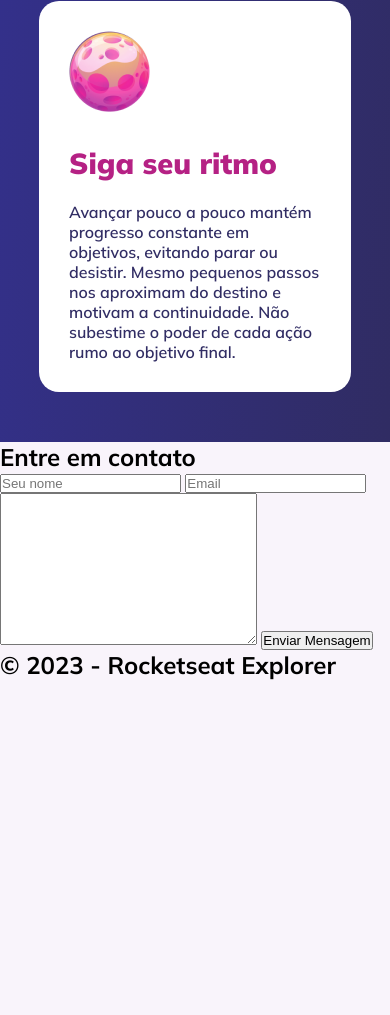
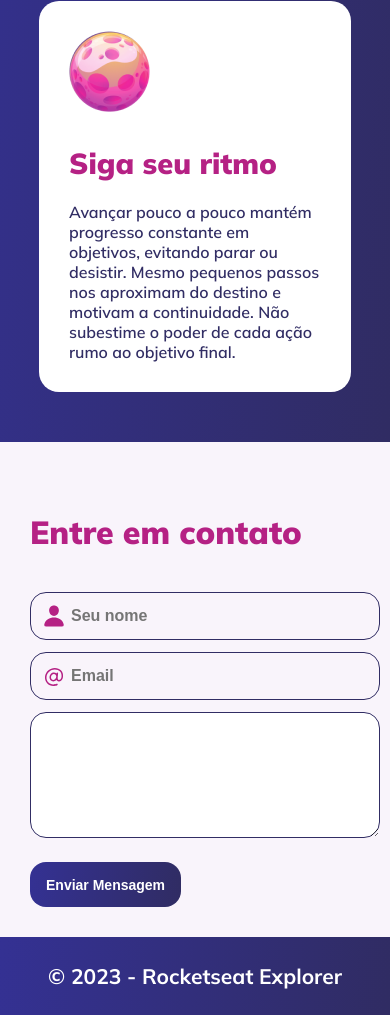
Before and after one commit to m3nininho/intensivao-rocketseat-explorer, a plain HTML site: page explore-sem-limites/index.html in a window 390 px wide. Shown: the part 1529-2544 px from the top of the page. Before the commit the page ends 2209 px from the top, so only its background shows below. Drawn offline with Linux system fonts and the light colour scheme.

Commit message:
Finalizado o estilo mobile do projeto Explore Sem Limites

```diff
--- a/explore-sem-limites/index.html
+++ b/explore-sem-limites/index.html
@@ -79,8 +79,8 @@
 
           <textarea id="" cols="30" rows="10"></textarea>
 
-          <button>Enviar Mensagem</button>
         </form>
+        <button>Enviar Mensagem</button>
       </section>
 
       <footer>
--- a/explore-sem-limites/style/style.css
+++ b/explore-sem-limites/style/style.css
@@ -8,9 +8,11 @@
 
   --ff-aplication: "Mulish", sans-serif;
 
+  --bg-body: #fff;
+
+  --bg-app: #f9f4fb;
   --fc-h1-header: #b52184;
   --fc-p-header: #312d64;
-  --bg-body: #f9f4fb;
 
   --bg-main: linear-gradient(96.21deg, #343193 0%, #302c63 99.68%);
   --fc-h2-main: #b52184;
@@ -19,22 +21,26 @@
 
   --fc-h2-form: #b52184;
   --fc-p-input-form: #312d64;
+  --bg-button-form: linear-gradient(96.21deg, #343193 0%, #302c63 99.68%);
+  --border-input-form: #312d64;
   --fc-button: #fff;
 
   --fc-footer: #fff;
+  --bg-footer: linear-gradient(96.21deg, #343193 0%, #302c63 99.68%);
 }
 
 body {
   font-size: 1.6rem;
 
   font-family: var(--ff-aplication);
-  background: var(--bg-body);
+  background-color: var(--bg-body);
 }
 img {
   display: block;
   max-width: 100%;
 }
 .app {
+  background: var(--bg-app);
   max-width: 45rem;
   margin: auto;
 }
@@ -90,3 +96,71 @@ main {
   line-height: 2rem;
   color: var(--fc-p-main);
 }
+section {
+  padding: 3rem;
+}
+section h2 {
+  margin: 4rem 0 4rem 0;
+  font-size: 3.2rem;
+  font-weight: 900;
+  line-height: 4rem;
+  color: var(--fc-h2-form);
+}
+section form {
+  display: flex;
+  flex-direction: column;
+  gap: 1.2rem;
+}
+section form input {
+  width: 35rem;
+  height: 4.8rem;
+  padding: 1.2rem 1.6rem 1.2rem 1.4rem;
+  border-radius: 1.6rem;
+  border: 1px solid var(--border-input-form);
+  color: var(--fc-p-input-form);
+  font-size: 1.6rem;
+  line-height: 1.6rem;
+  font-weight: 600;
+  background-size: 1.9rem;
+  padding-left: 4rem;
+}
+section form input:nth-child(1) {
+  background: url("../assets/user.svg") no-repeat 1.3rem;
+}
+section form input:nth-child(2) {
+  background: url("../assets/email.svg") no-repeat 1.3rem;
+}
+section form textarea {
+  width: 35rem;
+  height: 12.6rem;
+  padding: 1.2rem 1.6rem 1.2rem 1.4rem;
+  border-radius: 1.6rem;
+  border: 1px solid var(--border-input-form);
+  color: var(--fc-p-input-form);
+}
+section button{
+  display: flex;
+  align-items: center;
+  margin-top: 2.4rem;
+  background: var(--bg-button-form);
+  border-radius: 1.6rem;
+  padding: 1.6rem;
+  border: none;
+  color: var(--fc-button);
+  font-size: 1.4rem;
+  font-weight: 700;
+  line-height: 2.4rem;
+  text-align: center;
+  height: 4.5rem;
+}
+footer {
+  display: flex;
+  align-items: center;
+  justify-content: center;
+  height: 7.8rem;
+  background: var(--bg-footer);
+  color: var(--fc-footer);
+  font-weight: 600;
+  font-size: 1.4rem;
+  line-height: 2.4rem;
+}
```
